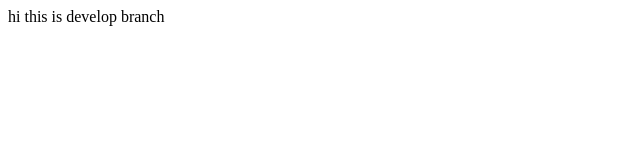
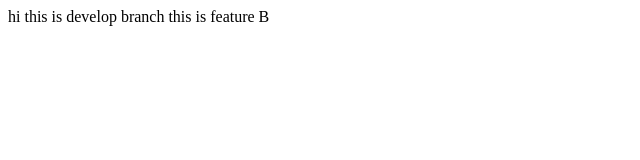
Before and after one commit to legobitna/group-project-test, a plain HTML site: page index.html in a window 1280 px wide. Shown: the whole page, without its empty margins (0-640 px from the left). Drawn offline with Linux system fonts and the light colour scheme.

Commit message:
feature B

```diff
--- a/index.html
+++ b/index.html
@@ -9,5 +9,6 @@
 <body>
     hi
     this is develop branch
+    this is feature B
 </body>
 </html>
```
